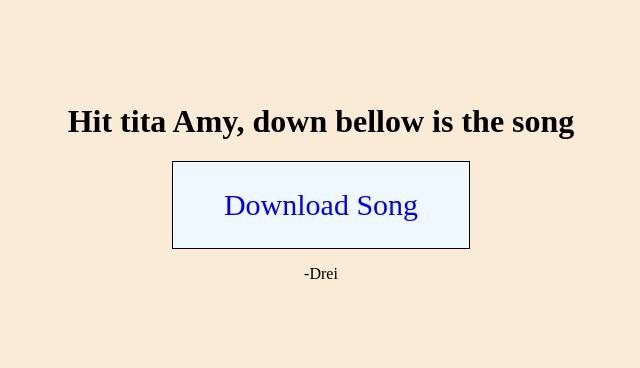
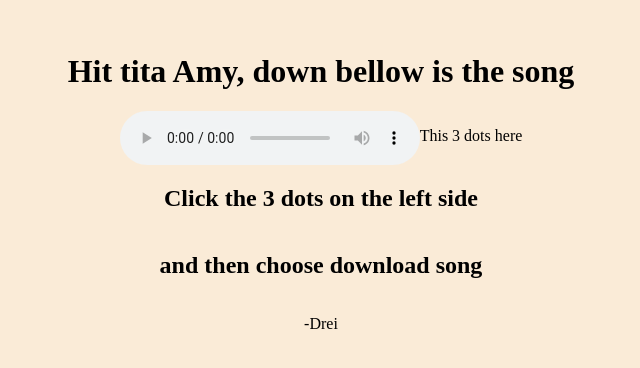
Before and after one commit to Dreigannadoit/downloadMusic.github.io, a plain HTML site: page index.html in a window 1280 px wide. Shown: the part 218-586 px from the top of the page, without its empty margins (327-967 px from the left). Drawn offline with Linux system fonts and the light colour scheme.

Commit message:
Add files via upload

```diff
--- a/index.html
+++ b/index.html
@@ -17,18 +17,32 @@
             overflow: hidden;
         }
 
-        a{
+        .con{
+            display: flex;
+            flex-direction: row;
+        }
+
+        /* a{
             border: 1px solid black;
             font-size: 30px;
             background-color: aliceblue;
             text-decoration: none;
             padding: 2% 4%;
-        }
+        } */
     </style>
 </head>
 <body>
     <h1>Hit tita Amy, down bellow is the song</h1>
-    <a href="./Joy_to_the_world_zumba.mp3">Download Song</a>
+    <div class="con">
+        <audio controls>
+            <source src="./Joy_to_the_world_zumba.mp3" type="audio/mpeg">
+        </audio>
+        <p>This 3 dots here</p>
+    </div>
+    <h2>Click the 3 dots on the left side</h2>
+    <h2>and then choose download song</h2>
+
+    <!-- <a href="./Joy_to_the_world_zumba.mp3">Download Song</a> -->
     <p>-Drei</p>
 </body>
 </html>
```
